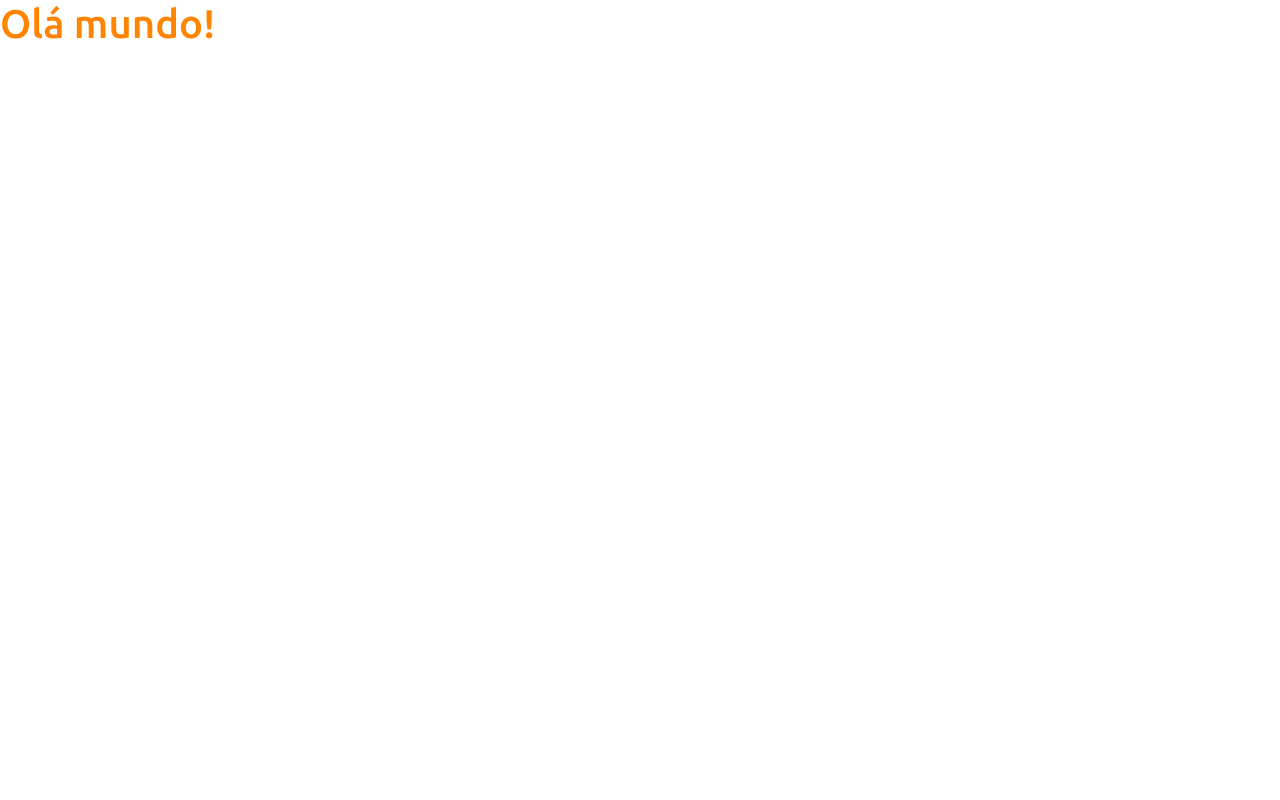
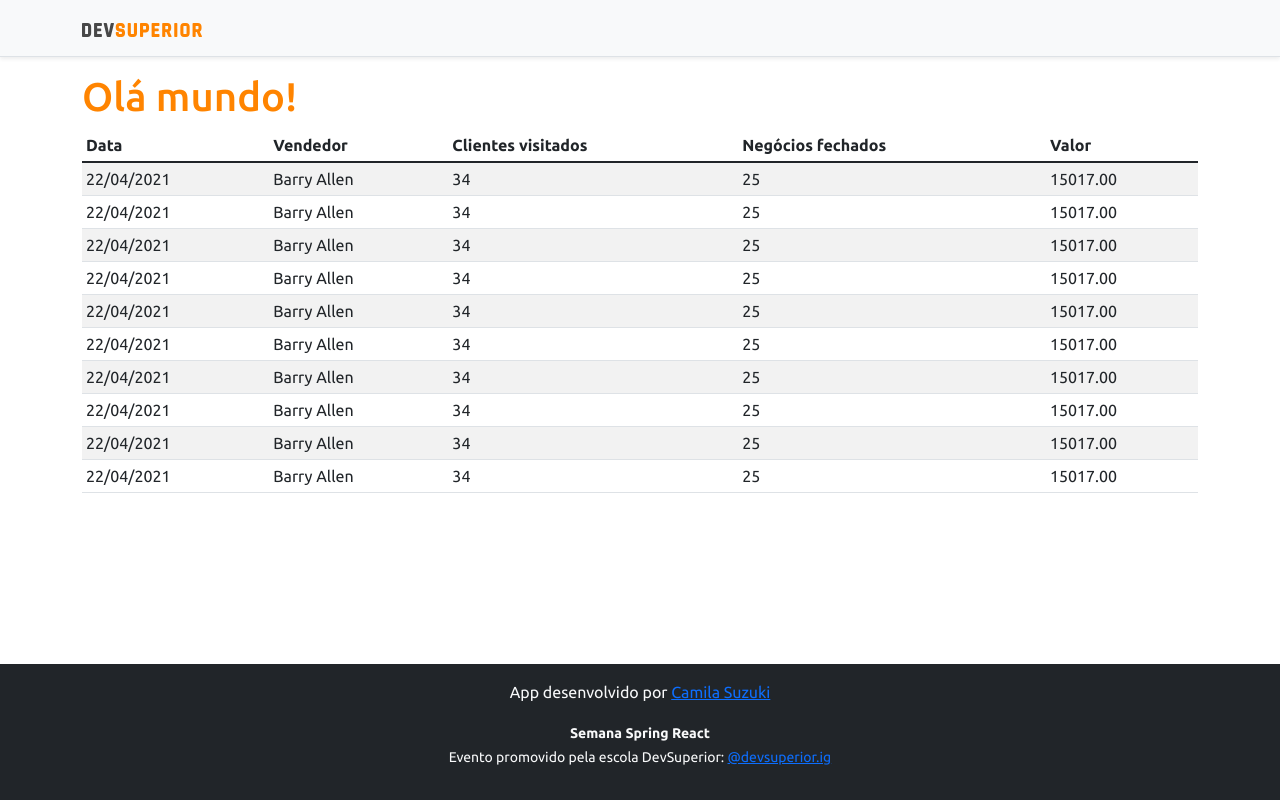
Before and after one commit to cah-suzuki/projeto-sds4, a React (Create React App) app in the folder frontend/: page / in a window 1280 px wide. Built offline with nearby package versions, Linux system fonts and the light colour scheme.

Commit message:
Componentes Estáticos básicos

```diff
--- a/frontend/src/App.tsx
+++ b/frontend/src/App.tsx
@@ -1,11 +1,16 @@
-
-
+import NavBar from "components/NavBar";
+import Footer from "components/Footer";
+import DataTable from "components/DataTable";
 function App() {
   return (
-    <div >
-      <h1 className="text-primary">Olá mundo!</h1>
-
-    </div>
+    <>
+      <NavBar />
+      <div className="container">
+        <h1 className="text-primary">Olá mundo!</h1>
+        <DataTable/>
+      </div>
+      <Footer/>
+    </>
   );
 }
 
--- /dev/null
+++ b/frontend/src/components/DataTable/index.tsx
@@ -0,0 +1,94 @@
+function DataTable() {
+    return (
+        <div className="table-responsive">
+            <table className="table table-striped table-sm">
+                <thead>
+                    <tr>
+                        <th>Data</th>
+                        <th>Vendedor</th>
+                        <th>Clientes visitados</th>
+                        <th>Negócios fechados</th>
+                        <th>Valor</th>
+                    </tr>
+                </thead>
+                <tbody>
+                    <tr>
+                        <td>22/04/2021</td>
+                        <td>Barry Allen</td>
+                        <td>34</td>
+                        <td>25</td>
+                        <td>15017.00</td>
+                    </tr>
+                    <tr>
+                        <td>22/04/2021</td>
+                        <td>Barry Allen</td>
+                        <td>34</td>
+                        <td>25</td>
+                        <td>15017.00</td>
+                    </tr>
+                    <tr>
+                        <td>22/04/2021</td>
+                        <td>Barry Allen</td>
+                        <td>34</td>
+                        <td>25</td>
+                        <td>15017.00</td>
+                    </tr>
+                    <tr>
+                        <td>22/04/2021</td>
+                        <td>Barry Allen</td>
+                        <td>34</td>
+                        <td>25</td>
+                        <td>15017.00</td>
+                    </tr>
+                    <tr>
+                        <td>22/04/2021</td>
+                        <td>Barry Allen</td>
+                        <td>34</td>
+                        <td>25</td>
+                        <td>15017.00</td>
+                    </tr>
+                    <tr>
+                        <td>22/04/2021</td>
+                        <td>Barry Allen</td>
+                        <td>34</td>
+                        <td>25</td>
+                        <td>15017.00</td>
+                    </tr>
+                    <tr>
+                        <td>22/04/2021</td>
+                        <td>Barry Allen</td>
+                        <td>34</td>
+                        <td>25</td>
+                        <td>15017.00</td>
+                    </tr>
+                    <tr>
+                        <td>22/04/2021</td>
+                        <td>Barry Allen</td>
+                        <td>34</td>
+                        <td>25</td>
+                        <td>15017.00</td>
+                    </tr>
+                    <tr>
+                        <td>22/04/2021</td>
+                        <td>Barry Allen</td>
+                        <td>34</td>
+                        <td>25</td>
+                        <td>15017.00</td>
+                    </tr>
+                    <tr>
+                        <td>22/04/2021</td>
+                        <td>Barry Allen</td>
+                        <td>34</td>
+                        <td>25</td>
+                        <td>15017.00</td>
+                    </tr>
+                </tbody>
+            </table>
+        </div>
+
+
+
+    )
+}
+
+export default DataTable;
--- /dev/null
+++ b/frontend/src/components/Footer/index.tsx
@@ -0,0 +1,15 @@
+function Footer() {
+    return (
+        <footer className="footer mt-auto py-3 bg-dark">
+            <div className="container">
+                <p className="text-light">App desenvolvido por <a href="https://github.com/cah-suzuki" target="_blank" rel="noreferrer">Camila Suzuki</a></p>
+                <p className="text-light"><small><strong>Semana Spring React</strong><br />
+                    Evento promovido pela escola DevSuperior: <a href="https://instagram.com/devsuperior.ig" target="_blank" rel="noreferrer">@devsuperior.ig</a></small></p>
+            </div>
+        </footer>
+
+
+    )
+}
+
+export default Footer;
--- /dev/null
+++ b/frontend/src/components/NavBar/index.tsx
@@ -0,0 +1,14 @@
+import ImgDsDark from 'assets/img/ds-dark.svg';
+
+function NavBar(){
+    return (
+        <div className="d-flex flex-column flex-md-row align-items-center p-3 px-md-4 mb-3 bg-light border-bottom shadow-sm">
+        <div className="container">
+          <nav className="my-2 my-md-0 mr-md-3">
+            <img src={ImgDsDark} alt="DevSuperior" width="120" />
+          </nav>
+        </div>
+      </div>
+
+    )}
+    export default NavBar;
```
Also changed, not shown: frontend/src/assets/img/ds-dark.svg (added).
